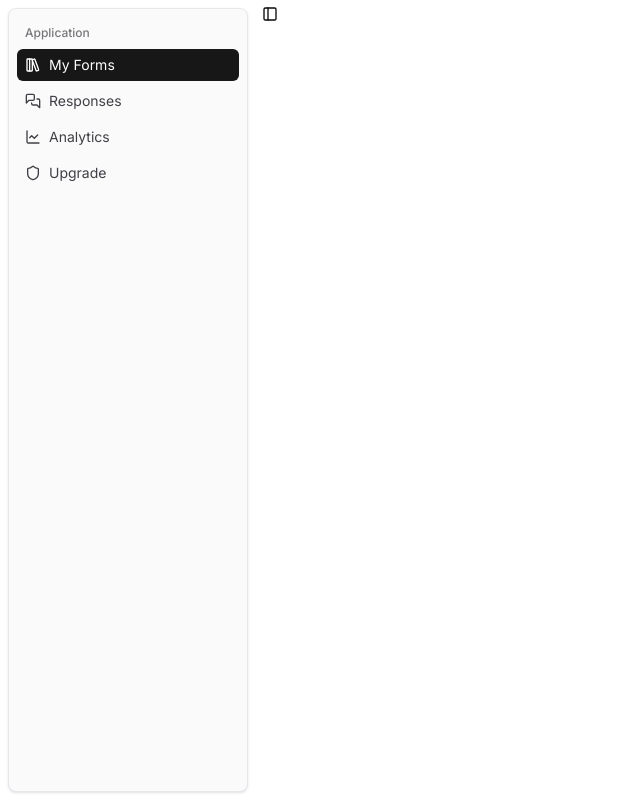
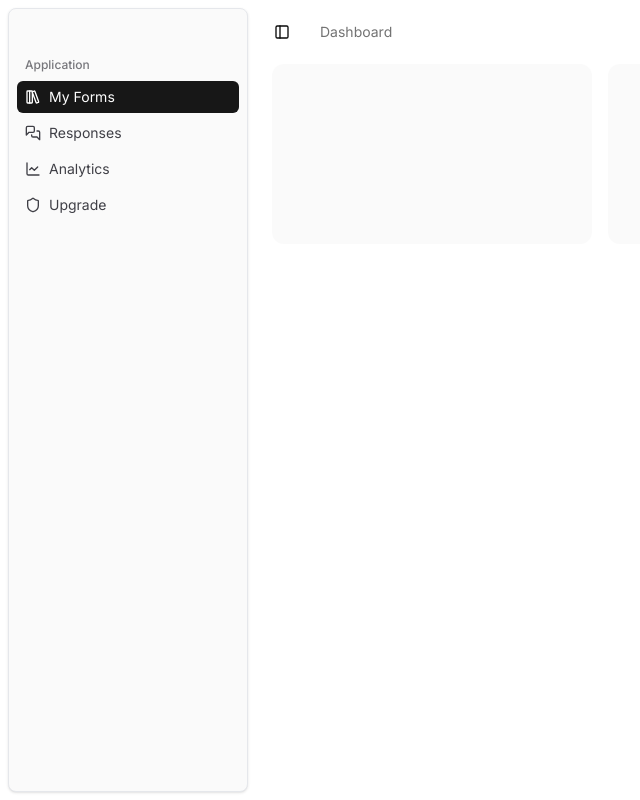
Before and after one commit to nguyenthisc1/next-15-form-builder, a Next.js app: page /dashboard in a window 1280 px wide. Shown: the whole page, without its empty margins (0-640 px from the left). Built offline with nearby package versions, Linux system fonts and the light colour scheme; no server answers.

Commit message:
update: dashboard layout

```diff
--- a/middleware.ts
+++ b/middleware.ts
@@ -1,6 +1,6 @@
 import { clerkMiddleware, createRouteMatcher } from '@clerk/nextjs/server'
 
-const isPublicRoute = createRouteMatcher(['/sign-in(.*)', '/sign-up(.*)', '/dashboard(.*)'])
+const isPublicRoute = createRouteMatcher(['/sign-in(.*)', '/sign-up(.*)', '/'])
 
 export default clerkMiddleware(async (auth, request) => {
     if (!isPublicRoute(request)) {
--- a/src/app/dashboard/_components/app-sidebar.tsx
+++ b/src/app/dashboard/_components/app-sidebar.tsx
@@ -4,11 +4,15 @@ import {
   SidebarGroup,
   SidebarGroupContent,
   SidebarGroupLabel,
+  SidebarHeader,
   SidebarMenu,
   SidebarMenuButton,
-  SidebarMenuItem
+  SidebarMenuItem,
+  SidebarRail,
+  useSidebar
 } from "@/components/ui/sidebar"
 import { cn } from "@/lib/utils"
+import { UserButton, useUser } from "@clerk/nextjs"
 import { LibraryBig, LineChart, MessagesSquare, Shield } from 'lucide-react'
 import Link from "next/link"
 import { usePathname } from "next/navigation"
@@ -16,6 +20,8 @@ import { usePathname } from "next/navigation"
 const AppSidebar = () => {
 
   const pathname = usePathname()
+  const { user } = useUser()
+  const { open } = useSidebar()
 
   const items = [
     { title: 'My Forms', icon: LibraryBig, url: '/dashboard' },
@@ -26,7 +32,16 @@ const AppSidebar = () => {
 
   return (
     <Sidebar collapsible='icon' variant='floating'>
-      {/* <SidebarHeader /> */}
+      <SidebarHeader>
+        <div className={cn('flex items-center gap-2 transition-all', open && 'p-2')}>
+          <UserButton />
+          <div className={cn('text-xs', !open && 'hidden')}>
+            <p className=" line-clamp-1">{user?.fullName}</p>
+            <p className="text-gray-400 line-clamp-1">{user?.emailAddresses?.map(email => email.emailAddress).join(', ')}</p>
+          </div>
+        </div>
+      </SidebarHeader>
+
       <SidebarContent>
         <SidebarGroup>
           <SidebarGroupLabel>Application</SidebarGroupLabel>
@@ -48,6 +63,7 @@ const AppSidebar = () => {
           </SidebarGroupContent>
         </SidebarGroup>
       </SidebarContent>
+
     </Sidebar >
   )
 }
--- /dev/null
+++ b/src/app/dashboard/_components/nav-main.tsx
@@ -0,0 +1,73 @@
+"use client"
+
+import { ChevronRight, type LucideIcon } from "lucide-react"
+
+import {
+  Collapsible,
+  CollapsibleContent,
+  CollapsibleTrigger,
+} from "@/components/ui/collapsible"
+import {
+  SidebarGroup,
+  SidebarGroupLabel,
+  SidebarMenu,
+  SidebarMenuButton,
+  SidebarMenuItem,
+  SidebarMenuSub,
+  SidebarMenuSubButton,
+  SidebarMenuSubItem,
+} from "@/components/ui/sidebar"
+
+export function NavMain({
+  items,
+}: {
+  items: {
+    title: string
+    url: string
+    icon?: LucideIcon
+    isActive?: boolean
+    items?: {
+      title: string
+      url: string
+    }[]
+  }[]
+}) {
+  return (
+    <SidebarGroup>
+      <SidebarGroupLabel>Platform</SidebarGroupLabel>
+      <SidebarMenu>
+        {items.map((item) => (
+          <Collapsible
+            key={item.title}
+            asChild
+            defaultOpen={item.isActive}
+            className="group/collapsible"
+          >
+            <SidebarMenuItem>
+              <CollapsibleTrigger asChild>
+                <SidebarMenuButton tooltip={item.title}>
+                  {item.icon && <item.icon />}
+                  <span>{item.title}</span>
+                  <ChevronRight className="ml-auto transition-transform duration-200 group-data-[state=open]/collapsible:rotate-90" />
+                </SidebarMenuButton>
+              </CollapsibleTrigger>
+              <CollapsibleContent>
+                <SidebarMenuSub>
+                  {item.items?.map((subItem) => (
+                    <SidebarMenuSubItem key={subItem.title}>
+                      <SidebarMenuSubButton asChild>
+                        <a href={subItem.url}>
+                          <span>{subItem.title}</span>
+                        </a>
+                      </SidebarMenuSubButton>
+                    </SidebarMenuSubItem>
+                  ))}
+                </SidebarMenuSub>
+              </CollapsibleContent>
+            </SidebarMenuItem>
+          </Collapsible>
+        ))}
+      </SidebarMenu>
+    </SidebarGroup>
+  )
+}
--- a/src/app/dashboard/layout.tsx
+++ b/src/app/dashboard/layout.tsx
@@ -1,17 +1,19 @@
 'use client'
 
 import AppSidebar from '@/app/dashboard/_components/app-sidebar'
-import { SidebarProvider, SidebarTrigger } from '@/components/ui/sidebar'
+import { SidebarInset, SidebarProvider } from '@/components/ui/sidebar'
 import React from 'react'
 
 const DashboardLayout = ({ children }: { children: React.ReactNode }) => {
     return (
         <SidebarProvider>
             <AppSidebar />
-            <main>
-                <SidebarTrigger />
-                {children}
-            </main>
+            <SidebarInset>
+                <main>
+                    {children}
+                </main>
+            </SidebarInset>
+
         </SidebarProvider>
     )
 }
--- a/src/app/dashboard/page.tsx
+++ b/src/app/dashboard/page.tsx
@@ -1,10 +1,34 @@
-import React from 'react'
+import { Breadcrumb, BreadcrumbItem, BreadcrumbLink, BreadcrumbList } from "@/components/ui/breadcrumb"
+import { SidebarTrigger } from "@/components/ui/sidebar"
+import { Separator } from "@radix-ui/react-separator"
 
 const DashboardPage = () => {
     return (
-        <div>
-
-        </div>
+        <>
+            <header className="flex h-16 shrink-0 items-center gap-2 transition-[width,height] ease-linear group-has-[[data-collapsible=icon]]/sidebar-wrapper:h-12">
+                <div className="flex items-center gap-2 px-4">
+                    <SidebarTrigger className="-ml-1" />
+                    <Separator orientation="vertical" className="mr-2 h-4" />
+                    <Breadcrumb>
+                        <BreadcrumbList>
+                            <BreadcrumbItem className="hidden md:block">
+                                <BreadcrumbLink href="#">
+                                    Dashboard
+                                </BreadcrumbLink>
+                            </BreadcrumbItem>
+                        </BreadcrumbList>
+                    </Breadcrumb>
+                </div>
+            </header>
+            <div className="flex flex-1 flex-col gap-4 p-4 pt-0">
+                <div className="grid auto-rows-min gap-4 md:grid-cols-3">
+                    <div className="aspect-video rounded-xl bg-muted/50" />
+                    <div className="aspect-video rounded-xl bg-muted/50" />
+                    <div className="aspect-video rounded-xl bg-muted/50" />
+                </div>
+                <div className="min-h-[100vh] flex-1 rounded-xl bg-muted/50 md:min-h-min" />
+            </div>
+        </>
     )
 }
 
```
